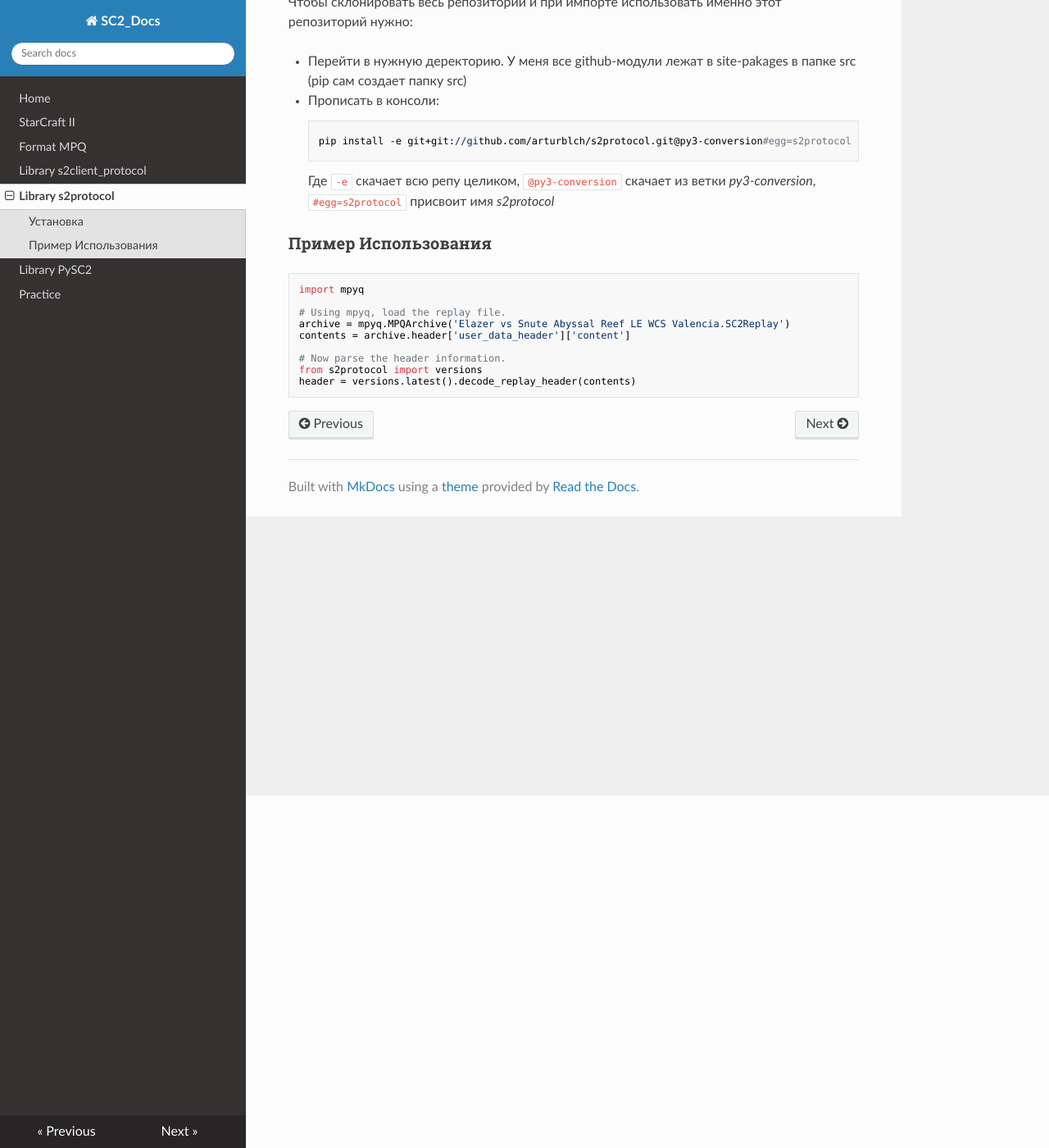
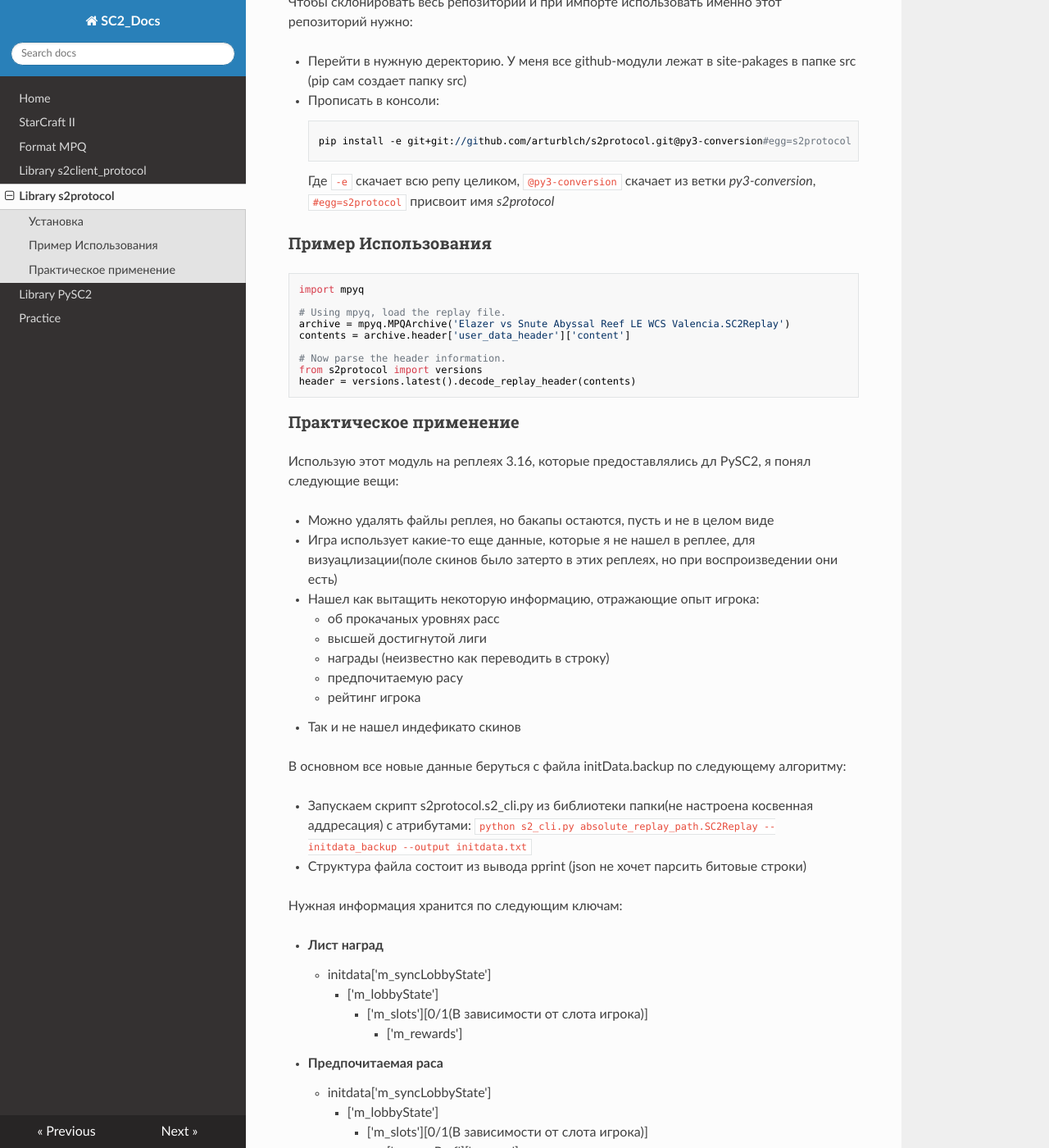
Before and after one commit to arturblch/pysc2_help, an MkDocs documentation site: the page built from docs/s2protocol.md, in a window 1280 px wide and 1400 px high, scrolled down 430 px. Shown: the whole window at 82% size. Built offline with MkDocs 1.6.1, drawn with Linux system fonts in a browser that asks for light colours; nearby versions of some CDN libraries; old or Windows-style settings are respelled for this version of MkDocs; some of the changed text lies outside the part shown.

Commit message:
add practice for s2protocol

```diff
--- a/docs/s2protocol.md
+++ b/docs/s2protocol.md
@@ -28,3 +28,48 @@
     # Now parse the header information.
     from s2protocol import versions
     header = versions.latest().decode_replay_header(contents)
+
+### Практическое применение
+
+Использую этот модуль на реплеях 3.16, которые предоставлялись дл PySC2, я понял следующие вещи:
+
+- Можно удалять файлы реплея, но бакапы остаются, пусть и не в целом виде
+- Игра использует какие-то еще данные, которые я не нашел в реплее, для визуацлизации(поле скинов было затерто в этих реплеях, но при воспроизведении они есть)
+- Нашел как вытащить некоторую информацию, отражающие опыт игрока:
+    - об прокачаных уровнях расс
+    - высшей достигнутой лиги
+    - награды (неизвестно как переводить в строку)
+    - предпочитаемую расу
+    - рейтинг игрока
+- Так и не нашел индефикато скинов
+
+ В основном все новые данные беруться с файла initData.backup по следующему алгоритму:
+
+- Запускаем скрипт s2protocol.s2_cli.py из библиотеки папки(не настроена косвенная аддресация) с атрибутами:
+    `python s2_cli.py absolute_replay_path.SC2Replay --initdata_backup --output initdata.txt`
+- Структура файла состоит из вывода pprint (json не хочет парсить битовые строки)
+
+Нужная информация хранится по следующим ключам:
+
+- **Лист наград**
+    - initdata['m_syncLobbyState']
+        - ['m_lobbyState']
+            - ['m_slots'][0/1(В зависимости от слота игрока)]
+                - ['m_rewards']
+- **Предпочитаемая раса**
+    - initdata['m_syncLobbyState']
+        - ['m_lobbyState']
+            - ['m_slots'][0/1(В зависимости от слота игрока)]
+                - ['m_racePref']['m_race']
+- **Прокачаные уровни классов**
+    - initdata['m_syncLobbyState']
+        - ['m_userInitialData'][0/1(В зависимости от слота игрока)]
+            - ['m_combinedRaceLevels']
+- **Высшая достигнутая лига**
+    - initdata['m_syncLobbyState']
+        - ['m_userInitialData'][0/1(В зависимости от слота игрока)]
+            - ['m_highestLeague']
+- **Рейтинг**
+    - initdata['m_syncLobbyState']
+        - ['m_userInitialData'][0/1(В зависимости от слота игрока)]
+            - ['m_scaledRating']
```
